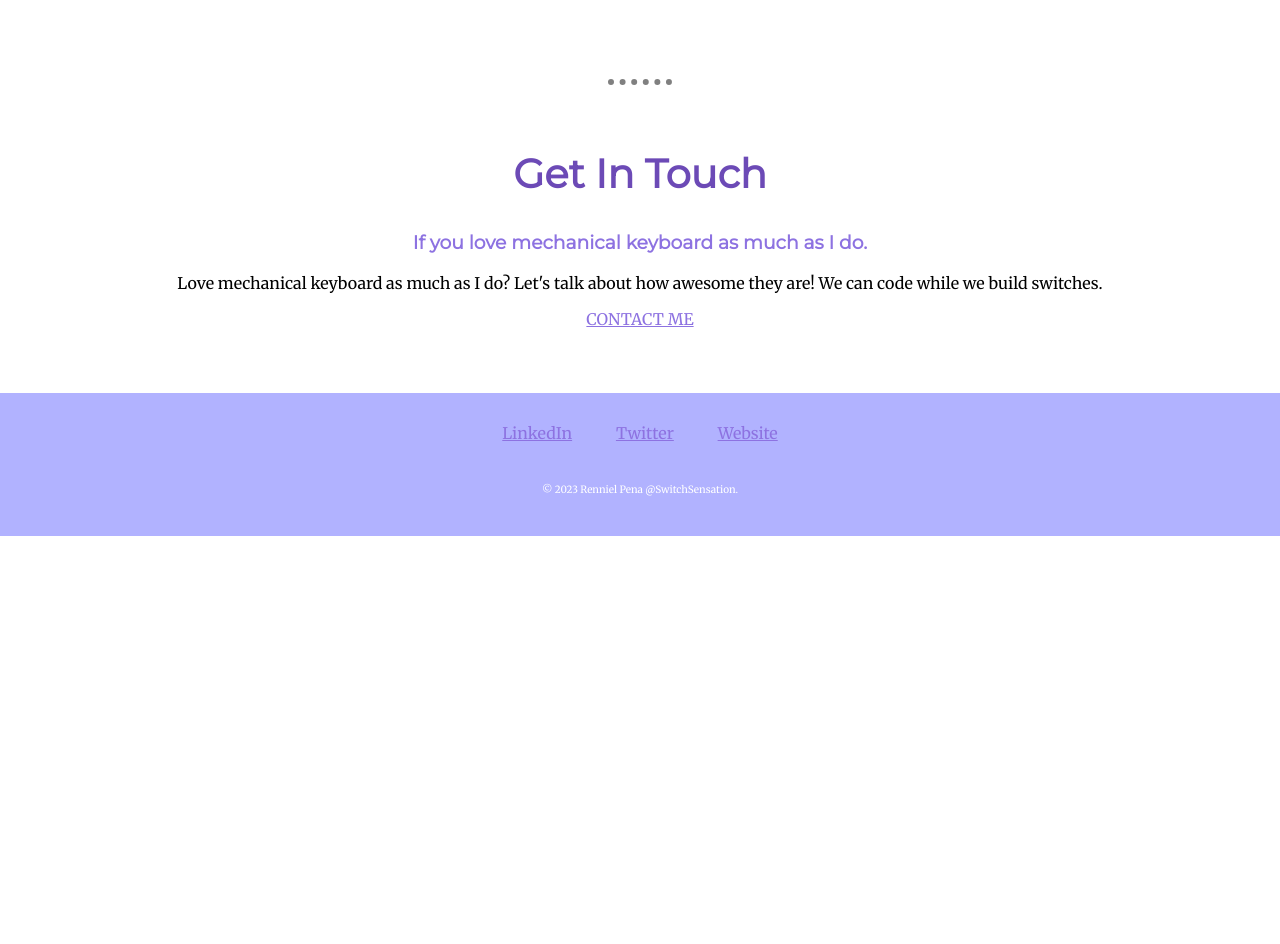
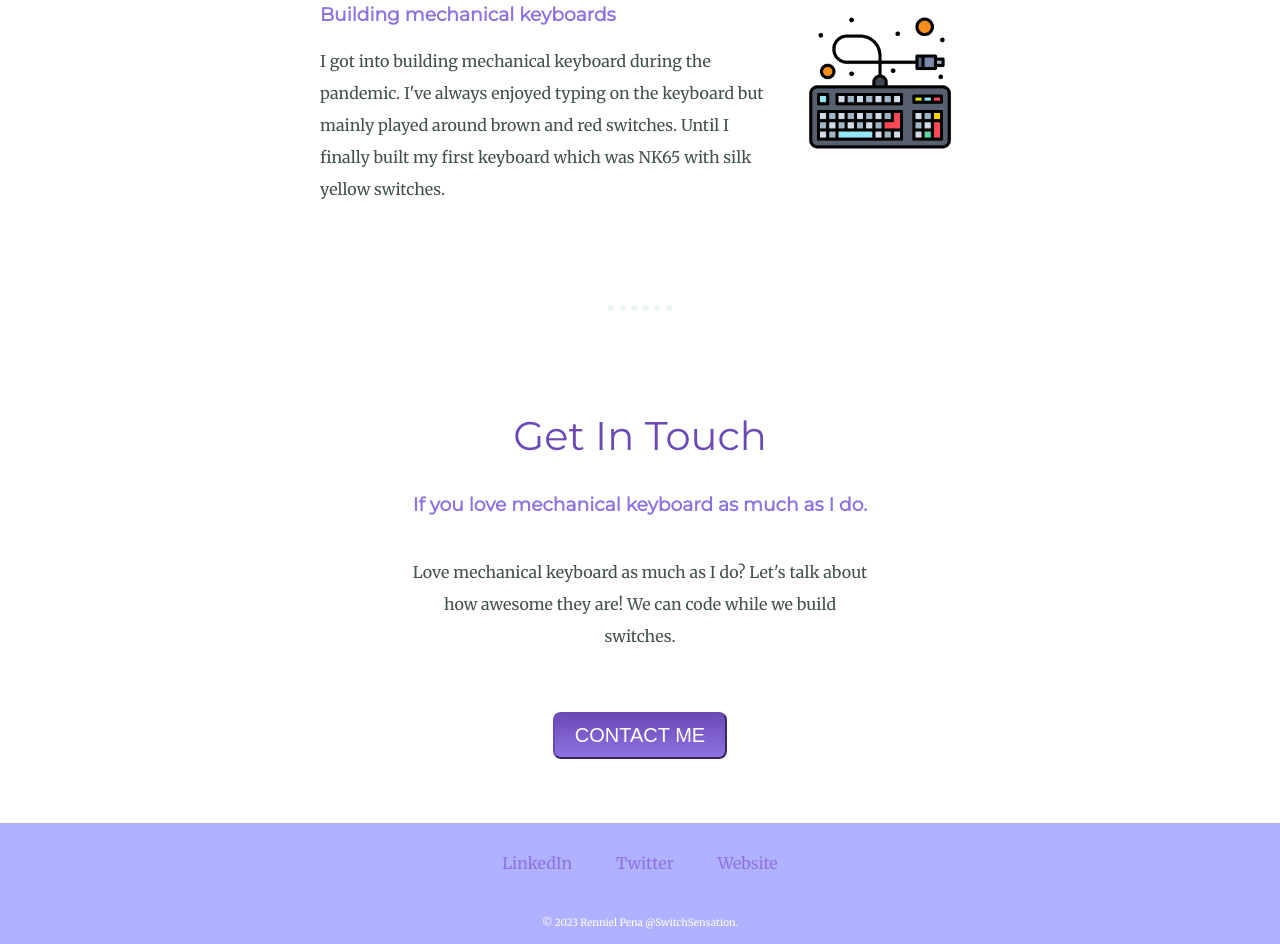
Before and after one commit to Discoveren/Porfolio-udemy-practice, a plain HTML site: page index.html in a window 1280 px wide. Shown: the part 1853-2797 px from the top of the page. Before the commit the page ends 2389 px from the top, so only its background shows below. Drawn offline with Linux system fonts and the light colour scheme.

Commit message:
Added a contact me button and css styles.

```diff
--- a/css/styles.css
+++ b/css/styles.css
@@ -5,6 +5,7 @@
 }
 
 body {
+    color:#40514E;
     margin: 0;
     text-align: center;
     font-family: 'Merriweather', serif;
@@ -23,6 +24,7 @@ h2 {
     color: var(--text-color);
     font-family: 'Montserrat', sans-serif;
     font-size: 2.5rem;
+    font-weight: normal;
 }
 
 
@@ -32,25 +34,30 @@ h3 {
 }
 
 hr {
-    border-style:none;
-    border-top-style:dotted;
-    border-color: grey;
-    border-width: 6px;
-    width:5%;
+    border:dotted #EAf6f6 6px;
+    border-bottom:none;
+    width:4%;
+    margin: 100px auto;
+}
+
+p {
+    line-height: 2;
 }
 
 a {
     color: var(--p-text-color);
+    text-decoration: none;
 }
 
 /*************class selector**********/
 
 .brief-intro{
     padding:30px;
+    width:30%;
+    margin: auto;
 }
 .skill-row {
     margin: 100px auto;
-    line-height: 2;
     text-align: left;
     width: 50%;
  }
@@ -75,7 +82,7 @@ a {
 }
 
 .middle-container {
-
+    margin: 60px 0;
 
 }
 
@@ -94,6 +101,11 @@ a {
     margin: 5%;
 }
 
+.contact-message{
+    width: 40%;
+    margin: 40px auto 60px;
+}
+
 .pro {
     text-decoration: underline;
     color: var(--text-color);
@@ -110,12 +122,12 @@ a {
 .top-cloud {
     position:absolute;
    right: 300px;
-   top:50px;
+   top:40px;
 }
 
 .bottom-cloud {
     position: absolute;
-    left: 300px;
+    left: 250px;
     bottom: 300px;
 }
 
@@ -127,6 +139,30 @@ a {
     margin-top: 20px;
 }
 
-.mountain {
+.btn {
+    background: #6C4AB6;
+    background-image: -webkit-linear-gradient(top, #6C4AB6,  #8D72E1);
+    background-image: -moz-linear-gradient(top, #6C4AB6,  #8D72E1);
+    background-image: -ms-linear-gradient(top, #6C4AB6,  #8D72E1);
+    background-image: -o-linear-gradient(top, #6C4AB6,  #8D72E1);
+    background-image: linear-gradient(to bottom, #6C4AB6,  #8D72E1);
+    -webkit-border-radius: 8;
+    -moz-border-radius: 8;
+    border-radius: 8px;
+    font-family: Arial;
+    color: #ffffff;
+    font-size: 20px;
+    padding: 10px 20px 10px 20px;
+    text-decoration: none;
+    border-color:#6C4AB6;
+  }
 
-}
+  .btn:hover {
+    background: #8D72E1;
+    background-image: -webkit-linear-gradient(top, #8D72E1, #B1B2FF);
+    background-image: -moz-linear-gradient(top, #8D72E1, #B1B2FF);
+    background-image: -ms-linear-gradient(top, #8D72E1, #B1B2FF);
+    background-image: -o-linear-gradient(top, #8D72E1, #B1B2FF);
+    background-image: linear-gradient(to bottom, #8D72E1, #B1B2FF);
+    text-decoration: none;
+  }
--- a/index.html
+++ b/index.html
@@ -41,8 +41,8 @@
     <div class="contact-me">
       <h2>Get In Touch</h2>
       <h3>If you love mechanical keyboard as much as I do.</h3>
-      <p>Love mechanical keyboard as much as I do? Let's talk about how awesome they are! We can code while we build switches.</p>
-      <a class="btn" href="mailto:name@email.com">CONTACT ME</a>
+      <p class="contact-message">Love mechanical keyboard as much as I do? Let's talk about how awesome they are! We can code while we build switches.</p>
+      <button class="btn" href="mailto:name@email.com">CONTACT ME</button>
     </div>
   </div>
 
```
